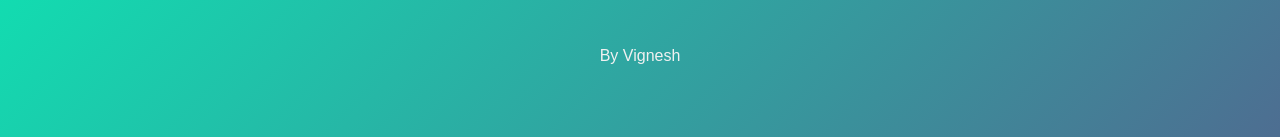
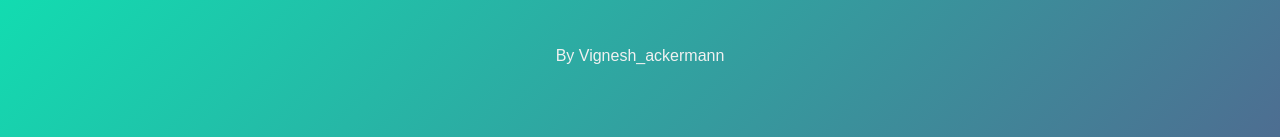
Before and after one commit to vignesh-ackermann/Weather-Map-using-Frontend-Development, a plain HTML site: page index.html in a window 1280 px wide. Shown: the part 438-575 px from the top of the page. Drawn offline with Linux system fonts and the light colour scheme.

Commit message:
Initial commit

```diff
--- a/index.html
+++ b/index.html
@@ -39,7 +39,7 @@
             </div>
         </div>
     </div>
-    <footer>By Vignesh</footer>
+    <footer>By Vignesh_ackermann</footer>
     <script src="script.js"></script>
 </body>
 
```
